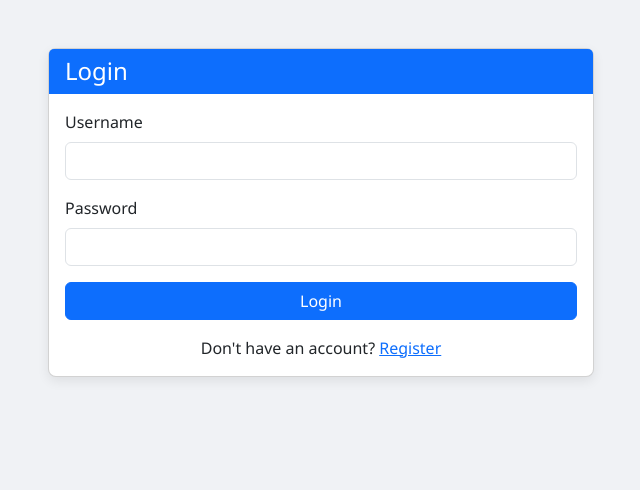
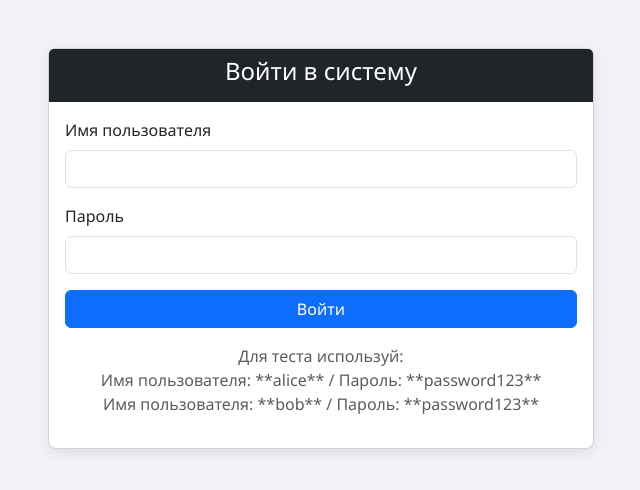
Before and after one commit to taras-bel/testing_codespace, a Python web app: template templates/login.html in a window 1280 px wide. Shown: the top 490 px of the page, without its empty margins (319-959 px from the left). Run offline with Jinja, Linux system fonts and the light colour scheme; the template is opened without the code that fills it, so the values that code supplies are empty.

Commit message:
Update login.html

```diff
--- a/templates/login.html
+++ b/templates/login.html
@@ -1,31 +1,80 @@
-{% extends "base.html" %}
-
-{% block content %}
+<!DOCTYPE html>
+<html lang="ru">
+<head>
+    <meta charset="UTF-8">
+    <meta name="viewport" content="width=device-width, initial-scale=1.0">
+    <title>Вход</title>
+    <link href="https://cdn.jsdelivr.net/npm/bootstrap@5.3.0/dist/css/bootstrap.min.css" rel="stylesheet">
+    <link rel="stylesheet" href="https://cdn.jsdelivr.net/npm/bootstrap-icons@1.10.5/font/bootstrap-icons.css">
+    <link rel="stylesheet" href="{{ url_for('static', filename='styles.css') }}">
+</head>
+<body class="light-theme"> {# Default to light theme #}
     <div class="container mt-5">
         <div class="row justify-content-center">
             <div class="col-md-6">
                 <div class="card">
-                <div class="card-header bg-primary text-white">
-                    <h4 class="mb-0">Login</h4>
+                    <div class="card-header bg-dark text-white text-center">
+                        <h4>Войти в систему</h4>
                     </div>
                     <div class="card-body">
+                        {% with messages = get_flashed_messages(with_categories=true) %}
+                            {% if messages %}
+                                {% for category, message in messages %}
+                                    <div class="alert alert-{{ category }} alert-dismissible fade show" role="alert">
+                                        {{ message }}
+                                        <button type="button" class="btn-close" data-bs-dismiss="alert" aria-label="Close"></button>
+                                    </div>
+                                {% endfor %}
+                            {% endif %}
+                        {% endwith %}
                         <form method="POST" action="{{ url_for('login') }}">
                             <div class="mb-3">
-                            <label for="username" class="form-label">Username</label>
+                                <label for="username" class="form-label">Имя пользователя</label>
                                 <input type="text" class="form-control" id="username" name="username" required>
                             </div>
                             <div class="mb-3">
-                            <label for="password" class="form-label">Password</label>
+                                <label for="password" class="form-label">Пароль</label>
                                 <input type="password" class="form-control" id="password" name="password" required>
                             </div>
-                        <button type="submit" class="btn btn-primary w-100">Login</button>
+                            <button type="submit" class="btn btn-primary w-100">Войти</button>
                         </form>
-                    <div class="mt-3 text-center">
-                        Don't have an account? <a href="{{ url_for('register') }}">Register</a>
+                        <p class="mt-3 text-center text-muted">
+                            Для теста используй: <br>
+                            Имя пользователя: **alice** / Пароль: **password123** <br>
+                            Имя пользователя: **bob** / Пароль: **password123**
+                        </p>
                     </div>
                 </div>
             </div>
         </div>
     </div>
-</div>
-{% endblock %}
+    <script src="https://cdn.jsdelivr.net/npm/bootstrap@5.3.0/dist/js/bootstrap.bundle.min.js"></script>
+    <script>
+        // Theme toggle logic from base.html moved here for login page
+        const themeToggleBtn = document.getElementById('theme-toggle');
+        const currentTheme = localStorage.getItem('theme') || 'light';
+
+        document.body.classList.add(currentTheme + '-theme');
+        if (themeToggleBtn) { // Might not exist on login page
+            if (currentTheme === 'dark') {
+                themeToggleBtn.innerHTML = '<i class="bi bi-sun-fill"></i> <span class="d-none d-md-inline">Светлая тема</span>';
+            } else {
+                themeToggleBtn.innerHTML = '<i class="bi bi-moon-fill"></i> <span class="d-none d-md-inline">Темная тема</span>';
+            }
+
+            themeToggleBtn.addEventListener('click', () => {
+                let theme = document.body.classList.contains('dark-theme') ? 'light' : 'dark';
+                document.body.classList.remove('light-theme', 'dark-theme');
+                document.body.classList.add(theme + '-theme');
+                localStorage.setItem('theme', theme);
+
+                if (theme === 'dark') {
+                    themeToggleBtn.innerHTML = '<i class="bi bi-sun-fill"></i> <span class="d-none d-md-inline">Светлая тема</span>';
+                } else {
+                    themeToggleBtn.innerHTML = '<i class="bi bi-moon-fill"></i> <span class="d-none d-md-inline">Темная тема</span>';
+                }
+            });
+        }
+    </script>
+</body>
+</html>
```
Lines whose indentation alone changed are shown as unchanged.
